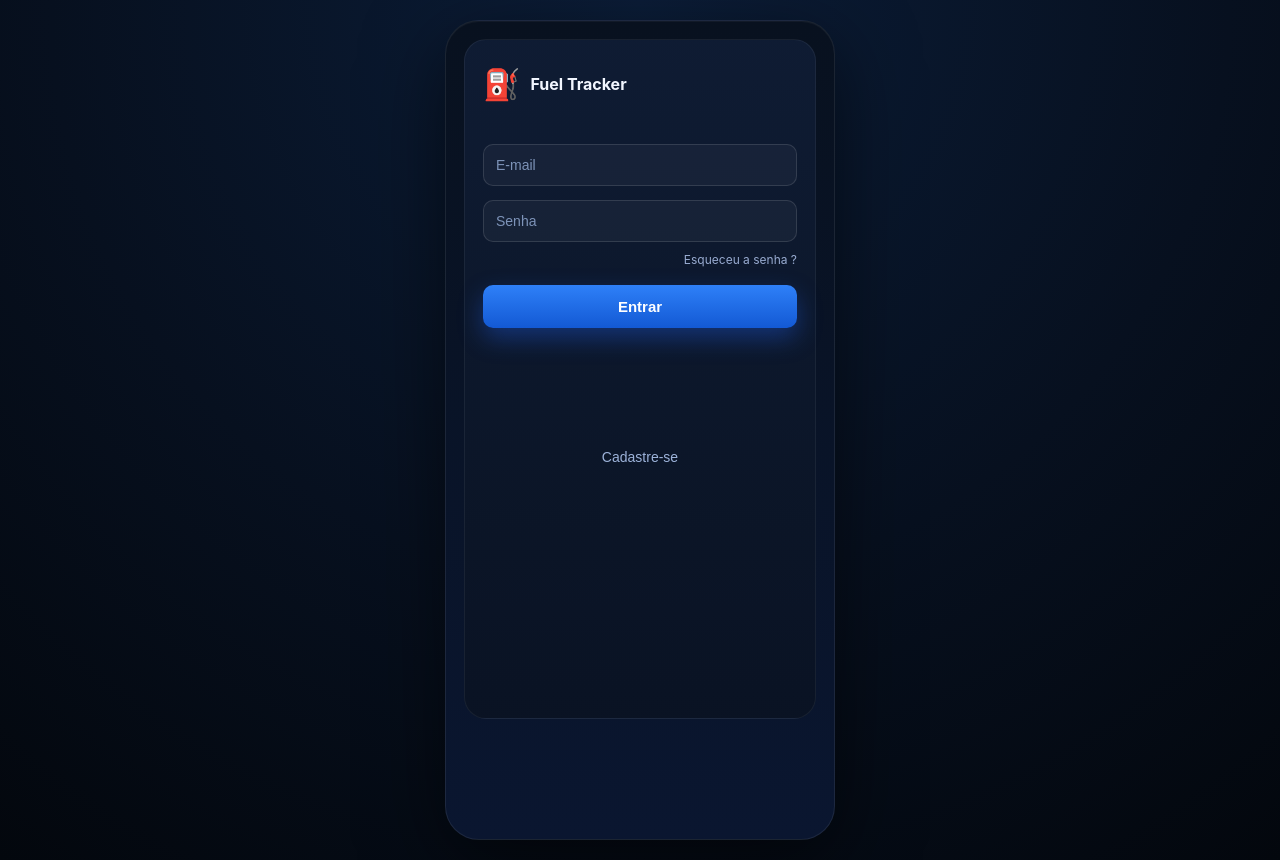
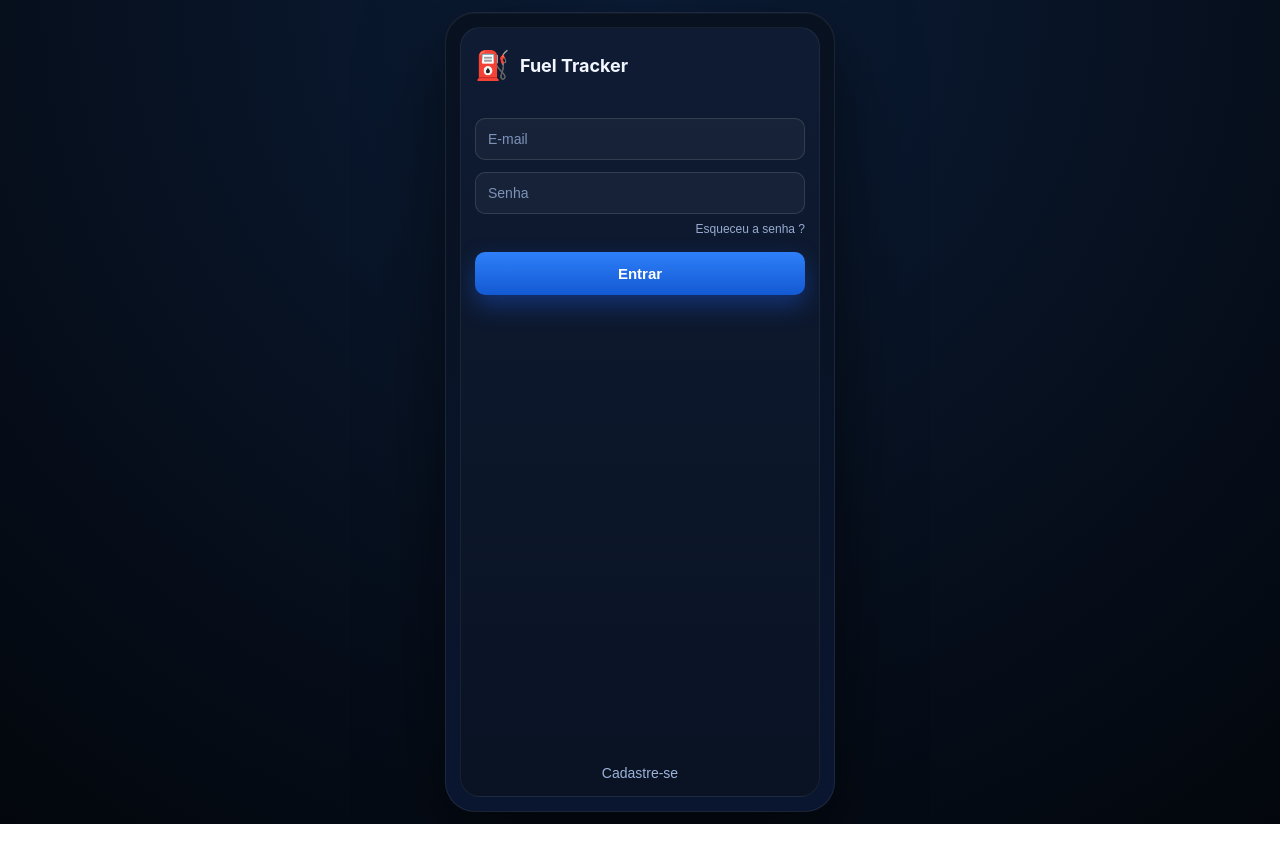
Before and after one commit to DesenvolvedorMarcelo/controle-combustivel, a React (Vite) app: page / in a window 1280 px wide. After the commit the page ends 824 px from the top, so only its background shows below. Built offline with nearby package versions, Linux system fonts and the light colour scheme.

Commit message:
Update App.jsx

```diff
--- a/src/App.jsx
+++ b/src/App.jsx
@@ -1,15 +1,15 @@
 import { useEffect, useMemo, useState } from "react";
 
-const STORAGE_KEY = "fuel-tracker-pwa-v3";
+const STORAGE_KEY = "fuel-tracker-pwa-v4";
 const USERS_KEY = "fuel-tracker-users-v1";
 
 const vehicleInitial = {
-  placa: "ABC1D23",
-  modelo: "Fiat Uno 1.0",
-  ano: "2018",
+  placa: "",
+  modelo: "",
+  ano: "",
   combustivel: "Gasolina",
-  mediaCidade: "12",
-  potencia: "75 cv",
+  mediaCidade: "",
+  potencia: "",
 };
 
 const abastecimentoInicial = {
@@ -24,6 +24,12 @@ const cadastroInicial = {
   email: "",
   senha: "",
   confirmarSenha: "",
+};
+
+const redefinirInicial = {
+  email: "",
+  novaSenha: "",
+  confirmarNovaSenha: "",
 };
 
 function moeda(valor) {
@@ -46,7 +52,7 @@ function dataLabel(data) {
   return `${dia}/${mes}/${ano}`;
 }
 
-function TelaLogin({ login, setLogin, entrar, irCadastro }) {
+function TelaLogin({ login, setLogin, entrar, irCadastro, irEsqueciSenha }) {
   return (
     <section style={styles.screenCard}>
       <div style={styles.logoWrap}>
@@ -70,7 +76,9 @@ function TelaLogin({ login, setLogin, entrar, irCadastro }) {
           onChange={(e) => setLogin((prev) => ({ ...prev, senha: e.target.value }))}
         />
 
-        <div style={styles.smallLink}>Esqueceu a senha ?</div>
+        <button type="button" style={styles.smallLinkButton} onClick={irEsqueciSenha}>
+          Esqueceu a senha ?
+        </button>
 
         <button type="button" style={styles.primaryButton} onClick={entrar}>
           Entrar
@@ -93,10 +101,13 @@ function TelaCadastroUsuario({
   return (
     <section style={styles.screenCard}>
       <div style={styles.headerRow}>
-        <span style={styles.backArrow}>‹</span>
+        <button type="button" style={styles.iconBackButton} onClick={voltarLogin}>
+          ‹
+        </button>
         <h2 style={styles.headerTitle}>Cadastro de Usuário</h2>
       </div>
 
+      <div style={styles.scrollArea}>
         <div style={styles.formStack}>
           <div>
             <label style={styles.label}>Nome:</label>
@@ -159,6 +170,78 @@ function TelaCadastroUsuario({
             Voltar para login
           </button>
         </div>
+      </div>
+    </section>
+  );
+}
+
+function TelaEsqueciSenha({
+  redefinirSenha,
+  setRedefinirSenha,
+  salvarNovaSenha,
+  voltarLogin,
+}) {
+  return (
+    <section style={styles.screenCard}>
+      <div style={styles.headerRow}>
+        <button type="button" style={styles.iconBackButton} onClick={voltarLogin}>
+          ‹
+        </button>
+        <h2 style={styles.headerTitle}>Redefinir Senha</h2>
+      </div>
+
+      <div style={styles.scrollArea}>
+        <div style={styles.formStack}>
+          <div>
+            <label style={styles.label}>E-mail:</label>
+            <input
+              style={styles.input}
+              placeholder="Digite seu e-mail"
+              value={redefinirSenha.email}
+              onChange={(e) =>
+                setRedefinirSenha((prev) => ({ ...prev, email: e.target.value }))
+              }
+            />
+          </div>
+
+          <div>
+            <label style={styles.label}>Nova senha:</label>
+            <input
+              style={styles.input}
+              type="password"
+              placeholder="Digite a nova senha"
+              value={redefinirSenha.novaSenha}
+              onChange={(e) =>
+                setRedefinirSenha((prev) => ({ ...prev, novaSenha: e.target.value }))
+              }
+            />
+          </div>
+
+          <div>
+            <label style={styles.label}>Confirmar nova senha:</label>
+            <input
+              style={styles.input}
+              type="password"
+              placeholder="Repita a nova senha"
+              value={redefinirSenha.confirmarNovaSenha}
+              onChange={(e) =>
+                setRedefinirSenha((prev) => ({
+                  ...prev,
+                  confirmarNovaSenha: e.target.value,
+                }))
+              }
+            />
+          </div>
+
+          <button type="button" style={styles.primaryButton} onClick={salvarNovaSenha}>
+            Salvar nova senha
+          </button>
+
+          <button type="button" style={styles.secondaryButton} onClick={voltarLogin}>
+            Voltar para login
+          </button>
+        </div>
+      </div>
     </section>
   );
 }
@@ -171,6 +254,7 @@ function TelaVeiculo({ vehicle, setVehicle, salvarVeiculo }) {
         <h2 style={styles.headerTitle}>Cadastro do Veículo</h2>
       </div>
 
+      <div style={styles.scrollArea}>
         <div style={styles.formStack}>
           <div>
             <label style={styles.label}>Placa:</label>
@@ -246,6 +330,7 @@ function TelaVeiculo({ vehicle, setVehicle, salvarVeiculo }) {
             Salvar
           </button>
         </div>
+      </div>
     </section>
   );
 }
@@ -265,6 +350,7 @@ function TelaAbastecimento({
         <h2 style={styles.headerTitle}>Registro de Abastecimento</h2>
       </div>
 
+      <div style={styles.scrollArea}>
         <div style={styles.topMetricGrid3}>
           <div style={styles.metricCardGreen}>
             <div style={styles.metricLabel}>KM Rodados</div>
@@ -334,6 +420,7 @@ function TelaAbastecimento({
             + Adicionar Abastecimento
           </button>
         </div>
+      </div>
     </section>
   );
 }
@@ -346,6 +433,7 @@ function TelaAnalise({ semanaValor, semanaKm, resumo, grafico }) {
         <h2 style={styles.headerTitle}>Análise de Consumo</h2>
       </div>
 
+      <div style={styles.scrollArea}>
         <div style={styles.topMetricGrid2}>
           <div style={styles.metricCardGreen}>
             <div style={styles.metricLabel}>Esta Semana</div>
@@ -402,6 +490,7 @@ function TelaAnalise({ semanaValor, semanaKm, resumo, grafico }) {
             <div style={styles.bottomMetricValue}>{moeda(semanaValor)}</div>
           </div>
         </div>
+      </div>
     </section>
   );
 }
@@ -414,6 +503,7 @@ function TelaInicio({ usuarioAtual, resumo, grafico, ultimo }) {
         {usuarioAtual ? `Usuário: ${usuarioAtual.nome}` : "Visual escuro e responsivo"}
       </div>
 
+      <div style={styles.scrollArea}>
         <div style={styles.topMetricGrid4}>
           <div style={styles.metricCardBlue}>
             <div style={styles.metricLabel}>Gastos da Vida</div>
@@ -462,6 +552,7 @@ function TelaInicio({ usuarioAtual, resumo, grafico, ultimo }) {
             <div style={styles.bottomMetricValue}>{moeda(resumo.custoPorKm)}</div>
           </div>
         </div>
+      </div>
     </section>
   );
 }
@@ -470,6 +561,7 @@ export default function App() {
   const [aba, setAba] = useState("login");
   const [login, setLogin] = useState({ email: "", senha: "" });
   const [cadastro, setCadastro] = useState(cadastroInicial);
+  const [redefinirSenha, setRedefinirSenha] = useState(redefinirInicial);
   const [usuarioAtual, setUsuarioAtual] = useState(null);
   const [vehicle, setVehicle] = useState(vehicleInitial);
   const [form, setForm] = useState(abastecimentoInicial);
@@ -650,6 +742,48 @@ export default function App() {
     setMensagem("Usuário cadastrado com sucesso. Agora entre com seu login.");
   }
 
+  function salvarNovaSenha() {
+    if (
+      !redefinirSenha.email ||
+      !redefinirSenha.novaSenha ||
+      !redefinirSenha.confirmarNovaSenha
+    ) {
+      setMensagem("Preencha todos os campos para redefinir a senha.");
+      return;
+    }
+
+    if (redefinirSenha.novaSenha !== redefinirSenha.confirmarNovaSenha) {
+      setMensagem("As novas senhas não conferem.");
+      return;
+    }
+
+    const usuarios = obterUsuarios();
+    const indiceUsuario = usuarios.findIndex(
+      (item) =>
+        item.email.trim().toLowerCase() === redefinirSenha.email.trim().toLowerCase()
+    );
+
+    if (indiceUsuario === -1) {
+      setMensagem("E-mail não encontrado.");
+      return;
+    }
+
+    usuarios[indiceUsuario] = {
+      ...usuarios[indiceUsuario],
+      senha: redefinirSenha.novaSenha,
+    };
+
+    salvarUsuarios(usuarios);
+
+    setLogin({
+      email: redefinirSenha.email,
+      senha: redefinirSenha.novaSenha,
+    });
+    setRedefinirSenha(redefinirInicial);
+    setAba("login");
+    setMensagem("Senha atualizada com sucesso.");
+  }
+
   function sair() {
     setUsuarioAtual(null);
     setLogin({ email: "", senha: "" });
@@ -658,7 +792,7 @@ export default function App() {
   }
 
   function salvarVeiculo() {
-    setMensagem("Veículo salvo com sucesso.");
+    setMensagem("Veículo salvo com sucesso no app.");
     setAba("veiculo");
   }
 
@@ -692,6 +826,7 @@ export default function App() {
     setHistorico([]);
     setLogin({ email: "", senha: "" });
     setCadastro(cadastroInicial);
+    setRedefinirSenha(redefinirInicial);
     setUsuarioAtual(null);
     setForm(abastecimentoInicial);
     setAba("login");
@@ -723,6 +858,7 @@ export default function App() {
               setLogin={setLogin}
               entrar={entrar}
               irCadastro={() => setAba("cadastro-usuario")}
+              irEsqueciSenha={() => setAba("esqueci-senha")}
             />
           )}
 
@@ -731,6 +867,15 @@ export default function App() {
               cadastro={cadastro}
               setCadastro={setCadastro}
               cadastrarUsuario={cadastrarUsuario}
+              voltarLogin={() => setAba("login")}
+            />
+          )}
+
+          {aba === "esqueci-senha" && (
+            <TelaEsqueciSenha
+              redefinirSenha={redefinirSenha}
+              setRedefinirSenha={setRedefinirSenha}
+              salvarNovaSenha={salvarNovaSenha}
               voltarLogin={() => setAba("login")}
             />
           )}
@@ -772,7 +917,7 @@ export default function App() {
             />
           )}
 
-          {aba !== "login" && aba !== "cadastro-usuario" && (
+          {aba !== "login" && aba !== "cadastro-usuario" && aba !== "esqueci-senha" && (
             <>
               <div style={styles.actionsRow}>
                 <button style={styles.secondaryButton} onClick={instalarApp}>
@@ -830,7 +975,7 @@ const styles = {
     display: "flex",
     alignItems: "center",
     justifyContent: "center",
-    padding: "20px",
+    padding: "12px",
     fontFamily: "Inter, Arial, sans-serif",
   },
   mobileShell: {
@@ -838,46 +983,59 @@ const styles = {
     maxWidth: "390px",
   },
   mobileFrame: {
-    minHeight: "820px",
-    borderRadius: "34px",
+    height: "100dvh",
+    maxHeight: "860px",
+    borderRadius: "30px",
     background: "linear-gradient(180deg, #08111f 0%, #0a1630 100%)",
     border: "1px solid rgba(255,255,255,0.08)",
     boxShadow: "0 24px 80px rgba(0,0,0,0.55), inset 0 1px 0 rgba(255,255,255,0.04)",
     overflow: "hidden",
-    padding: "18px",
+    padding: "14px",
     position: "relative",
+    display: "flex",
+    flexDirection: "column",
   },
   screenCard: {
-    borderRadius: "22px",
+    borderRadius: "20px",
     background: "linear-gradient(180deg, rgba(15,28,52,0.98) 0%, rgba(10,19,35,0.98) 100%)",
     border: "1px solid rgba(255,255,255,0.06)",
-    padding: "18px",
-    minHeight: "680px",
+    padding: "14px",
+    flex: 1,
+    minHeight: 0,
+    display: "flex",
+    flexDirection: "column",
+    overflow: "hidden",
+  },
+  scrollArea: {
+    flex: 1,
+    overflowY: "auto",
+    paddingRight: "2px",
+    paddingBottom: "14px",
   },
   logoWrap: {
     display: "flex",
     alignItems: "center",
     gap: "10px",
-    marginBottom: "42px",
-    marginTop: "8px",
+    marginBottom: "26px",
+    marginTop: "6px",
   },
   logoIcon: {
-    fontSize: "30px",
+    fontSize: "28px",
   },
   logoText: {
     color: "#f2f6ff",
-    fontSize: "16px",
+    fontSize: "18px",
     fontWeight: 700,
   },
   formStack: {
     display: "grid",
-    gap: "14px",
-    marginTop: "18px",
+    gap: "12px",
+    marginTop: "10px",
   },
   formStackCompact: {
     display: "grid",
     gap: "10px",
-    marginTop: "18px",
+    marginTop: "16px",
   },
   label: {
     display: "block",
@@ -897,20 +1055,25 @@ const styles = {
     fontSize: "14px",
     outline: "none",
   },
-  smallLink: {
+  smallLinkButton: {
     textAlign: "right",
     color: "#98abd0",
     fontSize: "12px",
     marginTop: "-4px",
+    background: "transparent",
+    border: 0,
+    cursor: "pointer",
+    padding: 0,
   },
   linkButton: {
-    marginTop: "120px",
+    marginTop: "auto",
     width: "100%",
     background: "transparent",
     border: 0,
     color: "#9db3da",
     fontSize: "14px",
     cursor: "pointer",
+    paddingTop: "24px",
   },
   primaryButton: {
     marginTop: "4px",
@@ -932,6 +1095,7 @@ const styles = {
     color: "#dce6fa",
     fontWeight: 600,
     cursor: "pointer",
+    fontSize: "12px",
   },
   dangerButton: {
     border: "1px solid rgba(255,120,120,0.25)",
@@ -941,12 +1105,23 @@ const styles = {
     color: "#ffd0d0",
     fontWeight: 600,
     cursor: "pointer",
+    fontSize: "12px",
   },
   headerRow: {
     display: "flex",
     alignItems: "center",
-    gap: "10px",
-    marginBottom: "18px",
+    gap: "8px",
+    marginBottom: "14px",
+    flexShrink: 0,
+  },
+  iconBackButton: {
+    background: "transparent",
+    border: 0,
+    color: "#f4f7ff",
+    fontSize: "28px",
+    lineHeight: 1,
+    cursor: "pointer",
+    padding: 0,
   },
   backArrow: {
     color: "#f4f7ff",
@@ -964,15 +1139,17 @@ const styles = {
     fontWeight: 700,
     fontSize: "22px",
     marginBottom: "4px",
+    flexShrink: 0,
   },
   screenSub: {
     color: "#8ea2c7",
     fontSize: "11px",
     marginBottom: "14px",
+    flexShrink: 0,
   },
   topMetricGrid4: {
     display: "grid",
-    gridTemplateColumns: "repeat(4, 1fr)",
+    gridTemplateColumns: "repeat(2, 1fr)",
     gap: "8px",
     marginBottom: "14px",
   },
@@ -994,6 +1171,7 @@ const styles = {
     background: "linear-gradient(180deg, rgba(20,35,62,0.98) 0%, rgba(12,24,45,0.98) 100%)",
     border: "1px solid rgba(83,162,255,0.18)",
     boxShadow: "inset 0 -3px 0 rgba(62,151,255,0.55)",
+    minWidth: 0,
   },
   metricCardGreen: {
     borderRadius: "12px",
@@ -1001,6 +1179,7 @@ const styles = {
     background: "linear-gradient(180deg, rgba(20,54,45,0.98) 0%, rgba(12,35,30,0.98) 100%)",
     border: "1px solid rgba(64,220,150,0.2)",
     boxShadow: "inset 0 -3px 0 rgba(51,224,147,0.58)",
+    minWidth: 0,
   },
   metricLabel: {
     color: "#9db0d3",
@@ -1012,12 +1191,14 @@ const styles = {
     fontWeight: 700,
     fontSize: "16px",
     lineHeight: 1.1,
+    wordBreak: "break-word",
   },
   metricValueSmall: {
     color: "#ffffff",
     fontWeight: 700,
-    fontSize: "15px",
+    fontSize: "14px",
     lineHeight: 1.15,
+    wordBreak: "break-word",
   },
   metricSub: {
     color: "#a7b9dc",
@@ -1150,6 +1331,7 @@ const styles = {
     display: "grid",
     gridTemplateColumns: "1fr 1fr 1fr",
     gap: "8px",
+    flexShrink: 0,
   },
   bottomNav: {
     marginTop: "8px",
@@ -1160,6 +1342,7 @@ const styles = {
     padding: "10px",
     background: "rgba(5,11,20,0.92)",
     border: "1px solid rgba(255,255,255,0.07)",
+    flexShrink: 0,
   },
   navBtn: {
     border: 0,
@@ -1187,12 +1370,14 @@ const styles = {
     border: "1px solid rgba(77,163,255,0.18)",
     color: "#d7e7ff",
     fontSize: "12px",
+    flexShrink: 0,
   },
 };
 
 const css = `
   * { box-sizing: border-box; }
   body { margin: 0; }
+  html, body, #root { min-height: 100%; }
   input::placeholder { color: #7d93b8; }
   select { appearance: none; }
 `;
```
Lines whose indentation alone changed are shown as unchanged.
